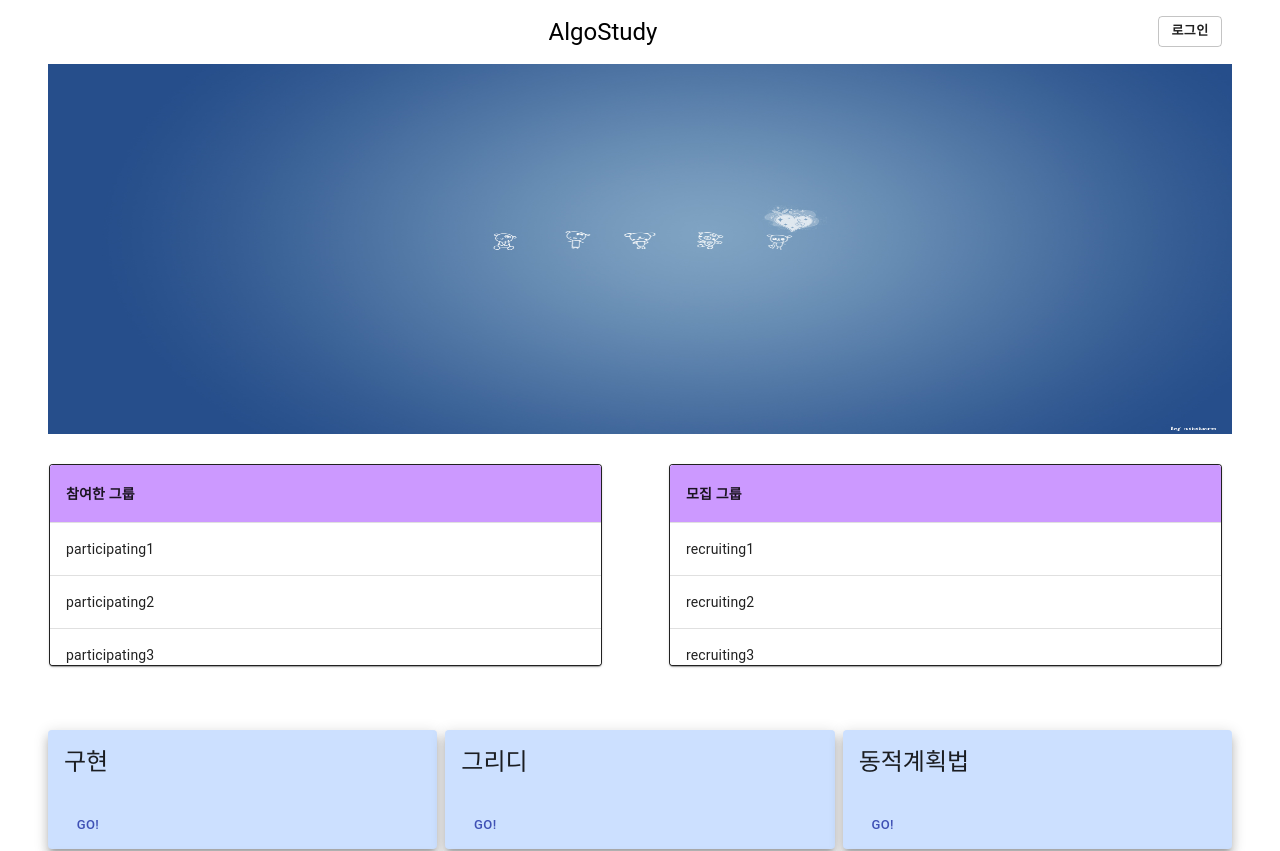
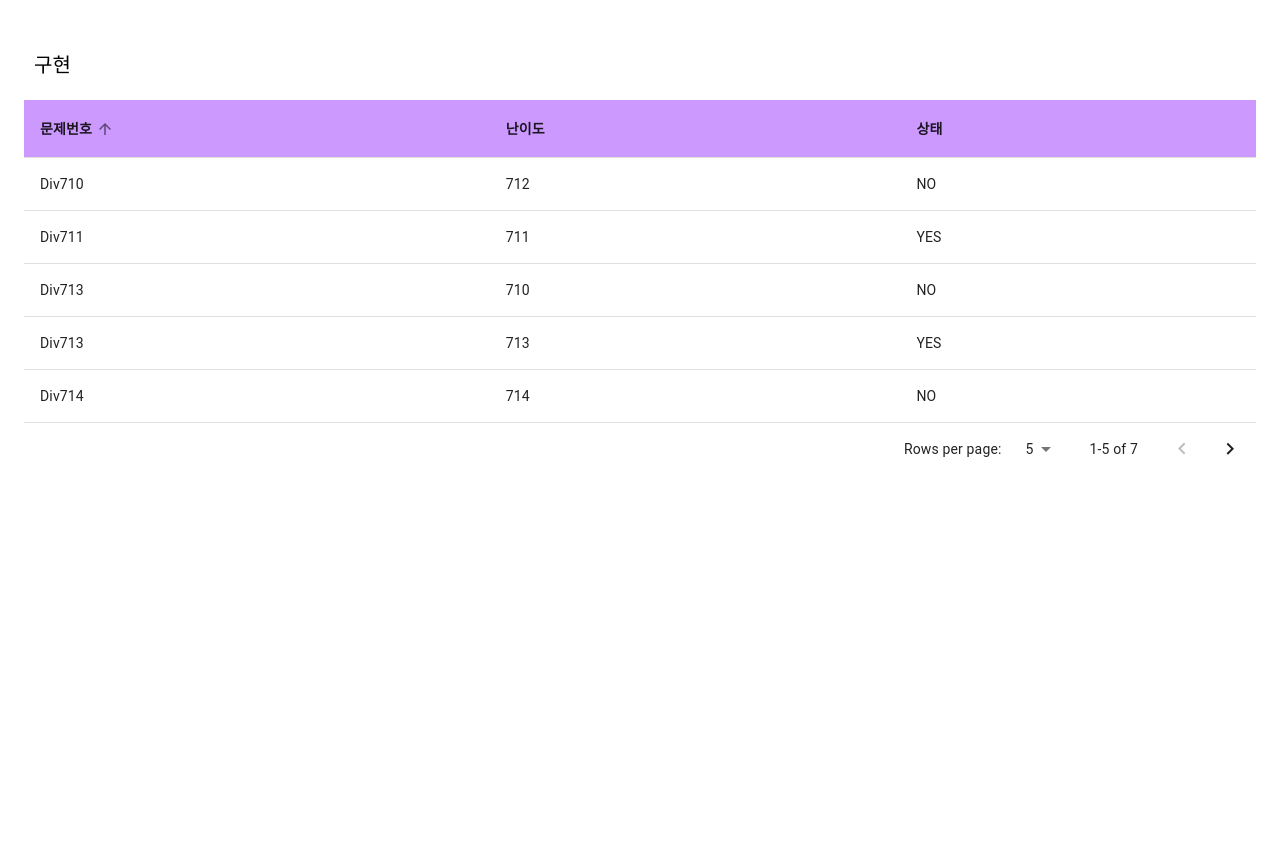
Before and after one commit to kitoha/studyWeb, a React (Create React App) app in the folder frontend/: page /table in a window 1280 px wide. Shown: the top 851 px of the page. After the commit the page ends 800 px from the top, so only its background shows below. Built offline with nearby package versions, Linux system fonts and the light colour scheme.

Commit message:
add problemTable

```diff
--- a/frontend/package.json
+++ b/frontend/package.json
@@ -4,6 +4,7 @@
   "private": true,
   "dependencies": {
     "@material-ui/core": "^4.9.5",
+    "@material-ui/icons": "^4.9.1",
     "@testing-library/jest-dom": "^4.2.4",
     "@testing-library/react": "^9.5.0",
     "@testing-library/user-event": "^7.2.1",
--- a/frontend/src/App.js
+++ b/frontend/src/App.js
@@ -1,8 +1,17 @@
 import React from "react";
 import Home from "./components/MainPage/Home";
+import ProblemTable from "./components/ProblemPage/ProblemTable";
+import { Route, BrowserRouter } from "react-router-dom";
 
 function App() {
-  return <Home></Home>;
+  return (
+    <BrowserRouter>
+      <div>
+        <Route exact path="/" component={Home}></Route>
+        <Route path="/table" component={ProblemTable}></Route>
+      </div>
+    </BrowserRouter>
+  );
 }
 
 export default App;
--- /dev/null
+++ b/frontend/src/components/ProblemPage/ProblemTable.js
@@ -0,0 +1,178 @@
+import React from "react";
+import { makeStyles } from "@material-ui/core/styles";
+import {
+  Grid,
+  Table,
+  TableContainer,
+  TableHead,
+  TableRow,
+  TableCell,
+  TableBody,
+  TableSortLabel,
+  TablePagination,
+  Typography,
+  Container,
+  Box
+} from "@material-ui/core";
+
+function createData(problemName, rating, solved) {
+  return {
+    name: problemName,
+    rating: rating,
+    solved: solved
+  };
+}
+
+const rows = [
+  createData("Div713", 710, "NO"),
+  createData("Div711", 711, "YES"),
+  createData("Div710", 712, "NO"),
+  createData("Div713", 713, "YES"),
+  createData("Div714", 714, "NO"),
+  createData("Div715", 715, "YES"),
+  createData("Div716", 716, "YES")
+];
+
+function descendingComparator(a, b, orderBy) {
+  if (b[orderBy] < a[orderBy]) {
+    return -1;
+  }
+  if (b[orderBy] > a[orderBy]) {
+    return 1;
+  }
+  return 0;
+}
+
+function getComparator(order, orderBy) {
+  return order === "desc"
+    ? (a, b) => descendingComparator(a, b, orderBy)
+    : (a, b) => -descendingComparator(a, b, orderBy);
+}
+
+function stableSort(array, comparator) {
+  const stabilizedThis = array.map((el, index) => [el, index]);
+  stabilizedThis.sort((a, b) => {
+    const order = comparator(a[0], b[0]);
+    if (order !== 0) return order;
+    return a[1] - b[1];
+  });
+  return stabilizedThis.map(el => el[0]);
+}
+
+const headCells = [
+  { id: "name", label: "문제번호" },
+  { id: "rating", label: "난이도" },
+  { id: "solved", label: "상태" }
+];
+
+const useStyles = makeStyles(theme => ({
+  visuallyHidden: {
+    border: 0,
+    clip: "rect(0 0 0 0)",
+    height: 1,
+    margin: -1,
+    overflow: "hidden",
+    padding: 0,
+    position: "absolute",
+    top: 20,
+    width: 1
+  }
+}));
+
+function ProblemTable(props) {
+  const classes = useStyles();
+  const { tableName } = props;
+  const [order, setOrder] = React.useState("asc");
+  const [orderBy, setOrderBy] = React.useState("name");
+  const [page, setPage] = React.useState(0);
+  const [rowsPerPage, setRowsPerPage] = React.useState(5);
+
+  function requestSortTable(property) {
+    const isAsc = orderBy === property && order === "asc" ? "desc" : "asc";
+
+    setOrder(isAsc);
+    setOrderBy(property);
+  }
+
+  const handleChangePage = (event, newPage) => {
+    setPage(newPage);
+  };
+
+  const handleChangeRowsPerPage = event => {
+    setRowsPerPage(parseInt(event.target.value, 10));
+    setPage(0);
+  };
+
+  return (
+    <Container style={{ marginTop: 50 }} maxWidth="lg">
+      <Grid item={true} xs={12}>
+        <Box style={{ height: "50px" }}>
+          <Typography
+            style={{ fontSize: "20px", marginLeft: "10px" }}
+            display="block"
+            align="left"
+          >
+            구현
+          </Typography>
+        </Box>
+
+        <TableContainer style={{ overflow: "hidden" }}>
+          <Table stickyHeader aria-label="sticky table">
+            <TableHead>
+              <TableRow>
+                {headCells.map(headCell => (
+                  <TableCell
+                    style={{
+                      backgroundColor: "#CC99FF",
+                      height: "25px",
+                      fontWeight: "bold"
+                    }}
+                    key={headCell.id}
+                    sortDirection={orderBy === headCell.id ? order : false}
+                  >
+                    <TableSortLabel
+                      active={orderBy === headCell.id}
+                      direction={orderBy === headCell.id ? order : "asc"}
+                      onClick={() => requestSortTable(headCell.id)}
+                    >
+                      {headCell.label}
+                      {orderBy === headCell.id ? (
+                        <span className={classes.visuallyHidden}>
+                          {order === "desc"
+                            ? "sorted descending"
+                            : "sorted ascending"}
+                        </span>
+                      ) : null}
+                    </TableSortLabel>
+                  </TableCell>
+                ))}
+              </TableRow>
+            </TableHead>
+            <TableBody>
+              {stableSort(rows, getComparator(order, orderBy))
+                .slice(page * rowsPerPage, page * rowsPerPage + rowsPerPage)
+                .map(row => (
+                  <TableRow hover key={row.rating}>
+                    <TableCell>{row.name}</TableCell>
+                    <TableCell>{row.rating}</TableCell>
+                    <TableCell>{row.solved}</TableCell>
+                  </TableRow>
+                ))}
+            </TableBody>
+          </Table>
+        </TableContainer>
+        <TablePagination
+          rowsPerPageOptions={[5, 10, 25]}
+          component="div"
+          count={rows.length}
+          rowsPerPage={rowsPerPage}
+          page={page}
+          onChangePage={handleChangePage}
+          onChangeRowsPerPage={handleChangeRowsPerPage}
+        />
+      </Grid>
+    </Container>
+  );
+}
+
+export default ProblemTable;
```
Also changed, not shown: 1 other file (tests, documents, lock files or other folders).
